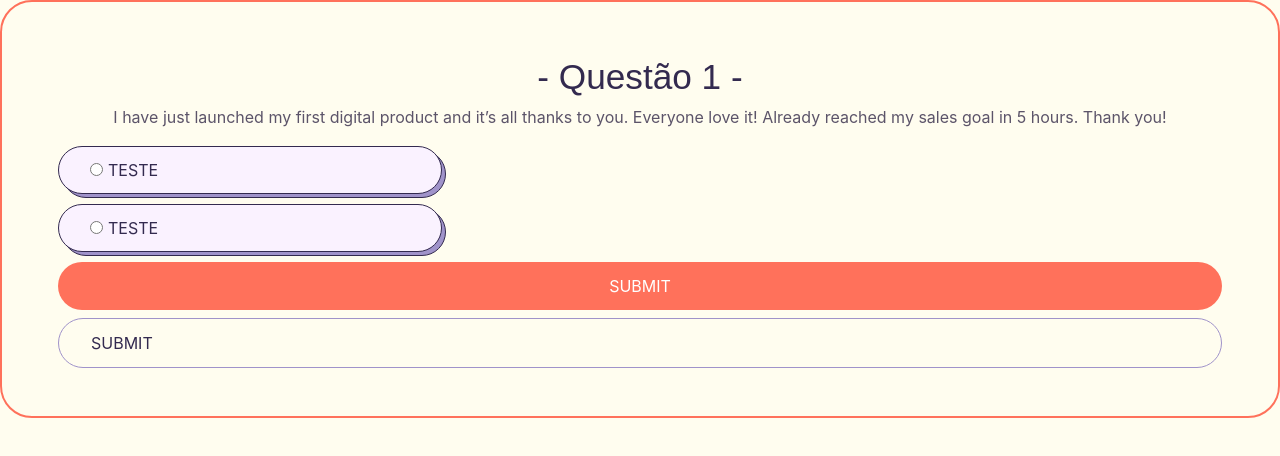
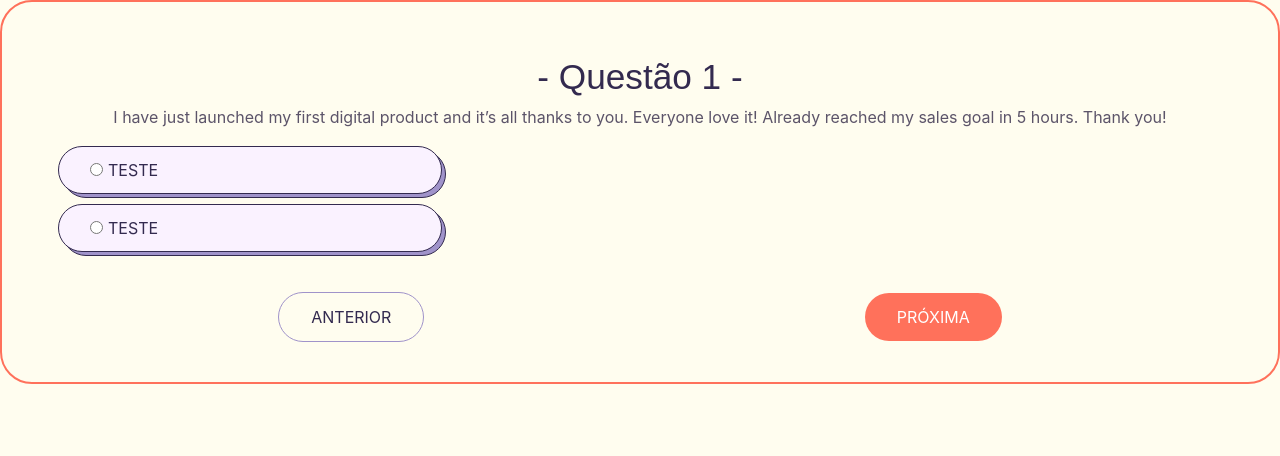
Before and after one commit to emilianoLeite/integracao-regional, a Next.js app: page /quiz1/question in a window 1280 px wide. Shown: the top 456 px of the page. Built offline with nearby package versions, Linux system fonts and the light colour scheme; a web font is replaced by a local one.

Commit message:
Complete first quiz design

```diff
--- a/pages/quiz1/question.js
+++ b/pages/quiz1/question.js
@@ -13,7 +13,7 @@ export default function Question() {
             <div className="button-text">
               <input
                 type="radio" id="quiz1-answer1" name="quiz1-answer1" value="quiz1-answer1"
-                selected={false}
+
               />
               <label className={styles.answerLabel} htmlFor="quiz1-answer1">Teste</label>
             </div>
@@ -24,14 +24,16 @@ export default function Question() {
             <div className="button-top-bcg"></div>
             <div className="button-text">
               <input
-                type="radio" id="quiz1-answer2" name="quiz1-answer2" value="quiz1-answer2"
-                selected={false}
+                type="radio" id="quiz1-answer2" name="quiz1-answer1" value="quiz1-answer2"
+
               />
               <label className={styles.answerLabel} htmlFor="quiz1-answer2">Teste</label>
             </div>
           </a>
-          <a href="#" className="submit-button w-button" data-bcup-haslogintext="no">Submit</a>
-          <a href="#" className={styles.secondaryButton} data-bcup-haslogintext="no">Submit</a>
+          <div className={styles.footer}>
+            <button type="button" className={styles.secondaryButton} data-bcup-haslogintext="no">anterior</button>
+            <button type="button" className={`${styles.submitButton} ${styles.wButton} `}>próxima</button>
+          </div>
       </form>
         </div>
 
--- a/pages/quiz1/quiz1.module.css
+++ b/pages/quiz1/quiz1.module.css
@@ -21,20 +21,50 @@
   text-transform: uppercase;
 }
 
+.formButton {
+  max-width: 33%;
+  cursor: pointer;
+}
+
+.formButton:hover {
+  transform: translate(0px, -1px);
+}
+
+.formButton:active {
+  transform: translate(0px, -2px);
+}
+
 .answerButton {
   composes: webflowButton;
-  max-width: 33%;
+  composes: formButton;
   margin-bottom: 10px;
 }
 
-.answerButton:active {
-  transform: translate(0px, -2px);
+.submitButton {
+  composes: formButton;
+  display: inline-block;
+  padding: 16px 32px;
+  border-radius: 32px;
+  background-color: #ff715b;
+  -webkit-transition: background-color 200ms ease;
+  transition: background-color 200ms ease;
+  font-size: 1.25em;
+  text-transform: uppercase;
+  color: white;
+    border: 0;
+    line-height: inherit;
+    text-decoration: none;
+
+}
+
+.submitButton:hover {
+  background-color: rgba(255, 113, 91, 0.8);
 }
 
 .secondaryButton {
   composes: webflowButton;
-  width: 100%;
-  margin-bottom: 8px;
+  composes: formButton;
+  display: inline-block;
   padding: 16px 32px;
   border-radius: 32px;
   background-color: transparent;
@@ -45,3 +75,15 @@
   color: #332a4f;
   border: 1px solid #a093ca;
 }
+
+.secondaryButton:hover {
+  color: #474257;
+  border: 1px solid #544e69;
+}
+
+.footer {
+  margin-top: 40px;
+  display: flex;
+  align-items: center;
+  justify-content: space-around;
+}
```
